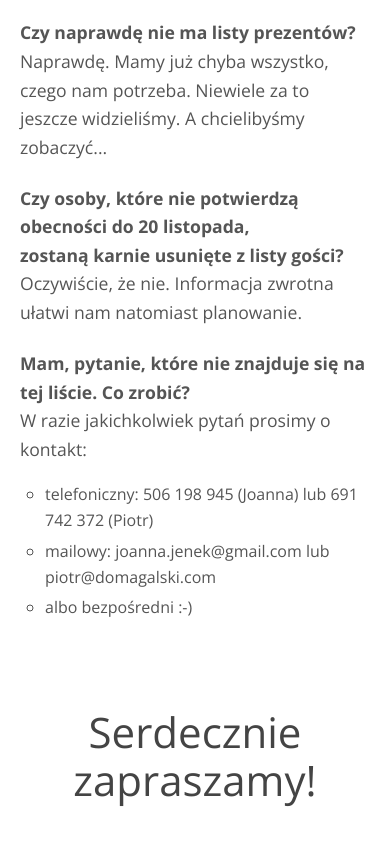
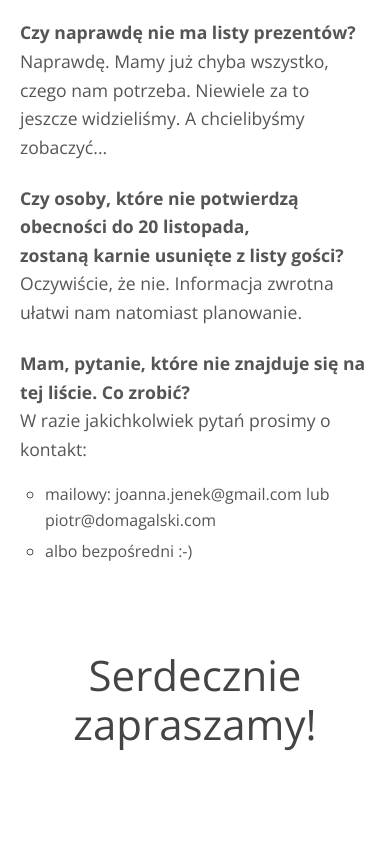
Before and after one commit to piotrdomagalski/slub.domagalski.com, a website: page index.html in a window 390 px wide. Shown: the part 6073-6917 px from the top of the page. Drawn offline with nearby package versions, Linux system fonts and the light colour scheme.

Commit message:
Remvoe phone numbers.

```diff
--- a/index.html
+++ b/index.html
@@ -150,7 +150,6 @@
 						<p class="question">Mam, pytanie, które nie znajduje się na tej liście. Co zrobić?</p>
 						<p class="answer">W razie jakichkolwiek pytań prosimy o kontakt:
 							<ul class="circle">
-								<li>telefoniczny: 506 198 945 (Joanna) lub 691 742 372 (Piotr)</li>
 								<li>mailowy: joanna.jenek@gmail.com lub piotr@domagalski.com</li>
 								<li>albo bezpośredni :-)</li>
 							</ul>
```
